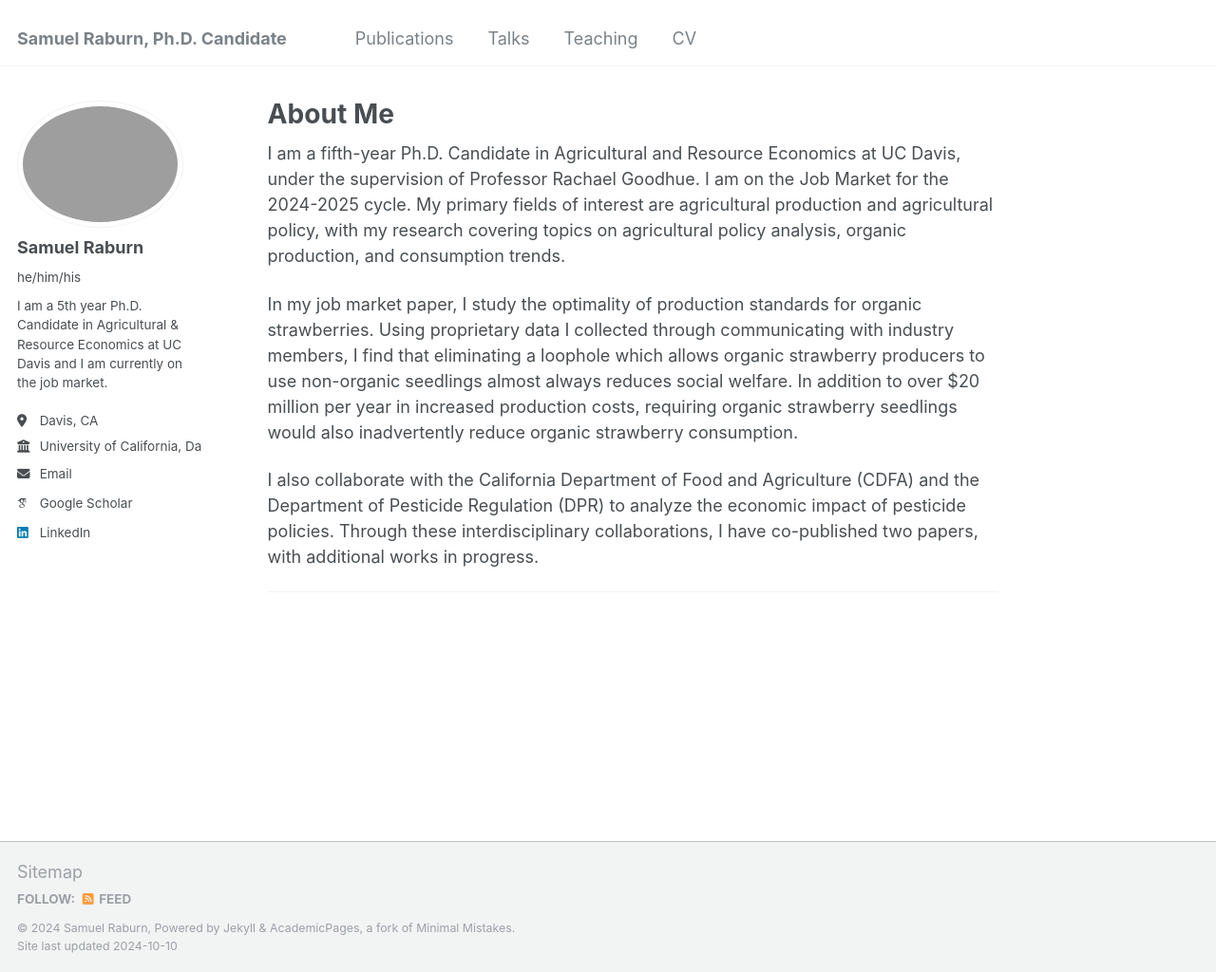
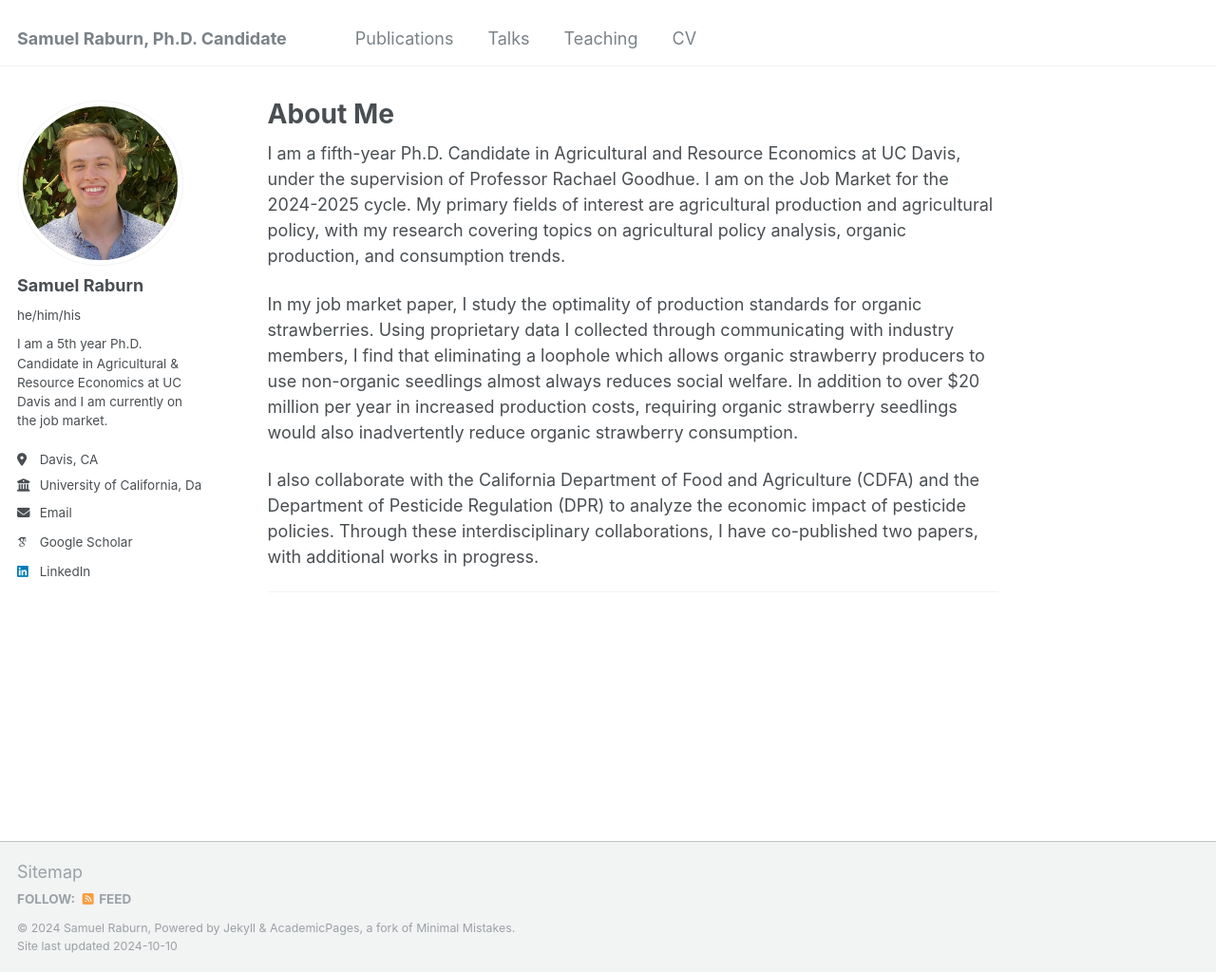
Before and after one commit to sraburn/sraburn.github.io, a Jekyll site: the page built from _pages/about.md, in a window 1280 px wide and 1024 px high. Shown: the whole window at 95% size. Built offline with Jekyll 4.4.1, drawn with Linux system fonts in a browser that asks for light colours; some web fonts are replaced.

Commit message:
Update _config.yml

```diff
--- a/_config.yml
+++ b/_config.yml
@@ -21,7 +21,7 @@ repository               : "academicpages/academicpages.github.io"
 #               Additional customization can be done by editing /_includes/author-profile.html
 author:
   # Biographic information
-  avatar           : "profile.png"
+  avatar           : "Cute Headshot.PNG"
   name             : "Samuel Raburn"
   pronouns         : "he/him/his"
   bio              : "I am a 5th year Ph.D. Candidate in Agricultural & Resource Economics at UC Davis and I am currently on the job market."
```
